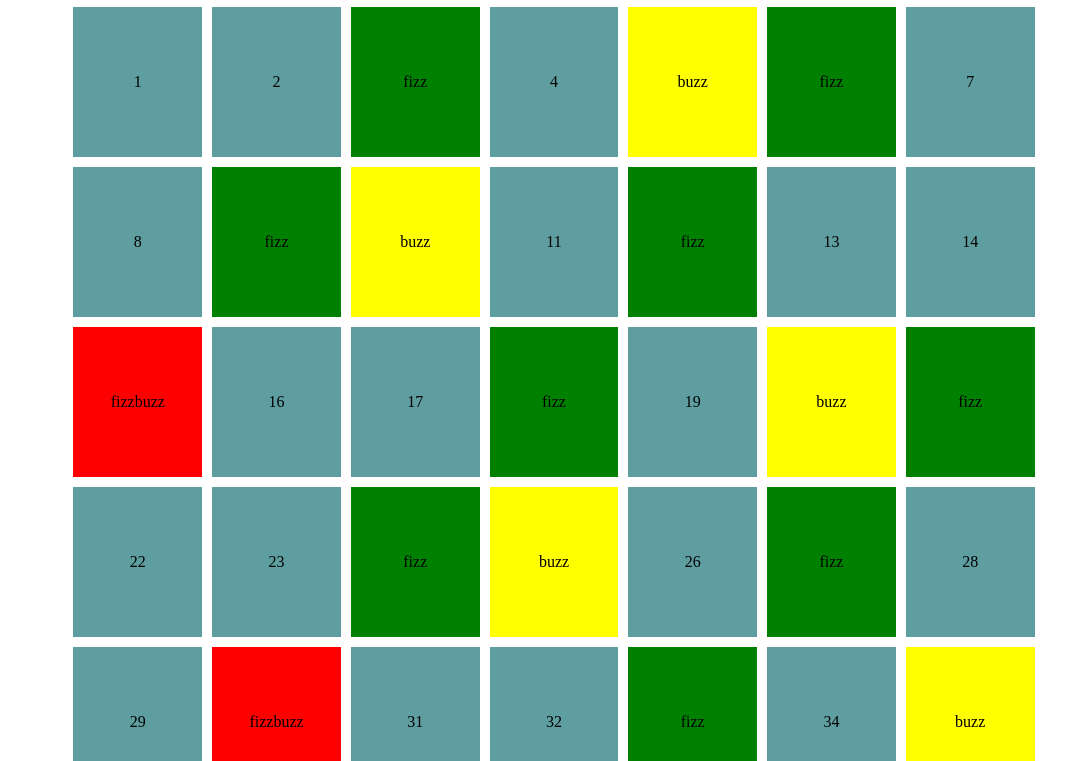
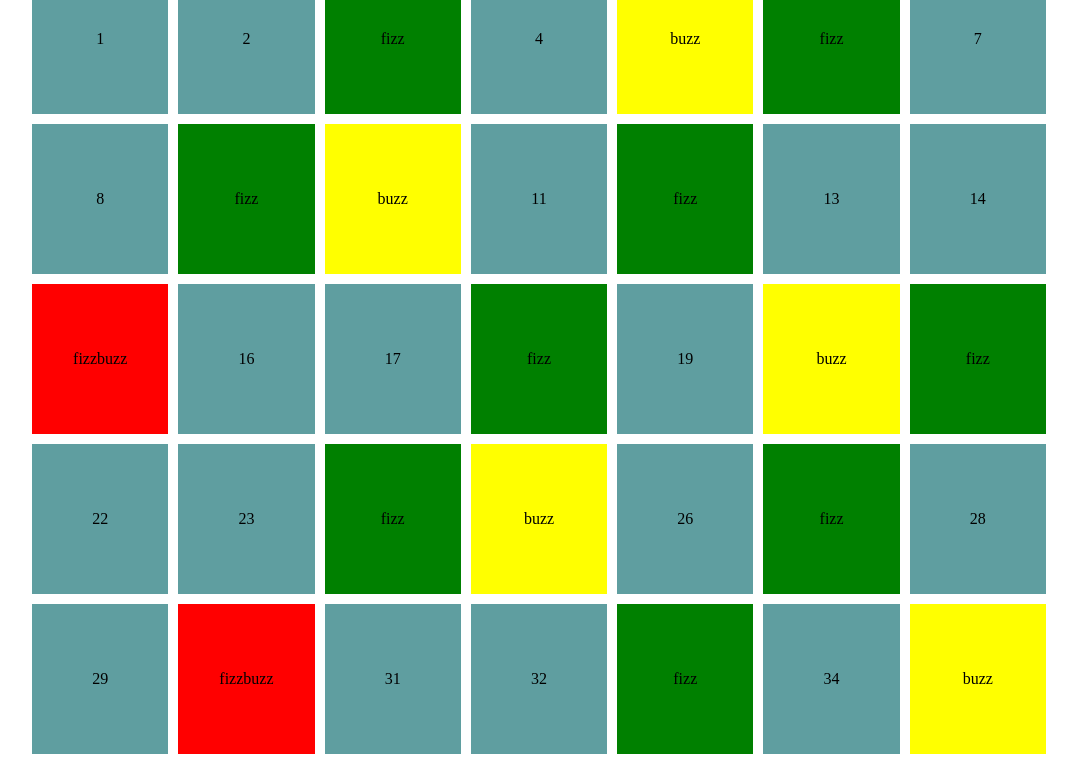
Before and after one commit to furvietto/js-fizzbuzzdom, a plain HTML site: page index.html in a window 1280 px wide. Shown: the part 73-834 px from the top of the page, without its empty margins (101-1178 px from the left). Drawn offline with Linux system fonts and the light colour scheme.

Commit message:
fixing css

```diff
--- a/css/style.css
+++ b/css/style.css
@@ -1,3 +1,10 @@
+
+* {
+    padding: 0;
+    margin: 0;
+    box-sizing: border-box;
+}
+
 .container {
     width: 80%;
     margin: auto;
@@ -12,6 +19,7 @@
 ul {
     display: flex;
     flex-wrap: wrap;
+    justify-content: center;
     gap: 10px;
 }
 
```
